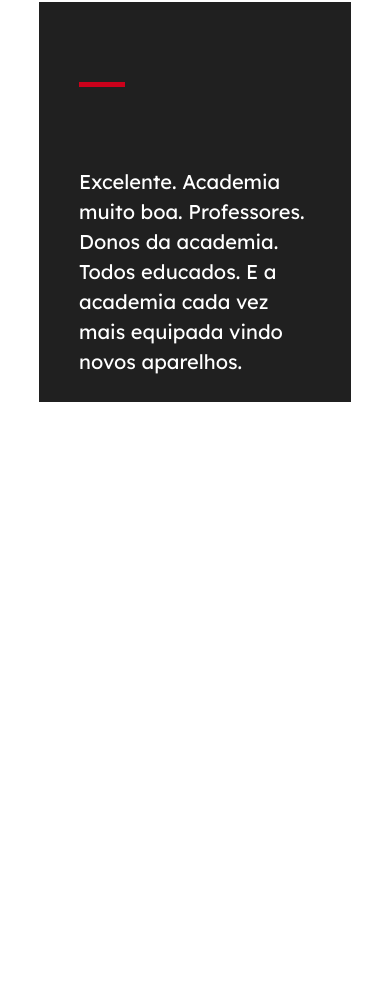
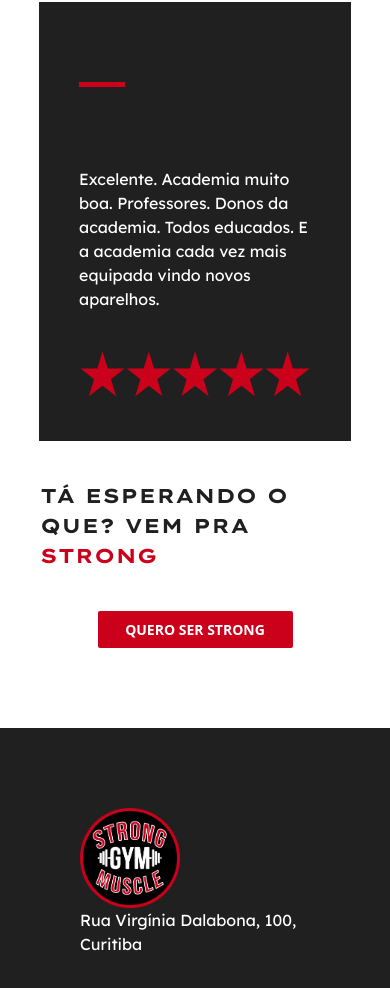
Before and after one commit to LucasSuota/strong_muscle_gym, a Next.js app: page / in a window 390 px wide. Shown: the part 3959-4947 px from the top of the page. Before the commit the page ends 4361 px from the top, so only its background shows below. Built offline with nearby package versions, Linux system fonts and the light colour scheme.

Commit message:
feat: footer

```diff
--- a/app/page.tsx
+++ b/app/page.tsx
@@ -1,9 +1,11 @@
+import Footer from "@/components/footer/Footer";
 import Header from "@/components/header/Header";
 import Hero from "@/components/hero/Hero";
 import OurApp from "@/components/ourapp/OurApp";
 import PricesArea from "@/components/pricesarea/PricesArea";
 import Ratings from "@/components/ratings/Ratings";
 import SecondHero from "@/components/secondHero/SecondHero";
+import VenhaSerStrong from "@/components/venhaserstrong/VenhaSerStrong";
 import WhoAreWe from "@/components/whoarewe/WhoAreWe";
 import YouHave from "@/components/youhave/YouHave";
 
@@ -18,6 +20,8 @@
       <OurApp />
       <PricesArea />
       <Ratings />
+      <VenhaSerStrong />
+      <Footer />
     </>
   );
 };
--- /dev/null
+++ b/components/footer/Footer.tsx
@@ -0,0 +1,16 @@
+import Image from "next/image";
+
+const Footer = () => {
+  return (
+    <div className="w-full mx-auto bg-black_primary mt-20 p-20">
+      <Image src={"/images/Logo1.png"} width={100} height={100} alt="logo" />
+      <div>
+        <p className="font-lexend text-white ">
+          Rua Virgínia Dalabona, 100, Curitiba
+        </p>
+      </div>
+    </div>
+  );
+};
+
+export default Footer;
--- a/components/ratings/components/SwiperRating.tsx
+++ b/components/ratings/components/SwiperRating.tsx
@@ -17,7 +17,7 @@
           disableOnInteraction: true,
         }}
         modules={[Autoplay]}
-        className="sm:hidden sm:w-4/5 w-4/5 h-[400px] p-10 flex flex-col items-center justify-between"
+        className="sm:hidden sm:w-4/5 w-4/5 p-10 flex flex-col items-center justify-between"
       >
         {ratingList.map((rating, index) => (
           <SwiperSlide
@@ -25,7 +25,7 @@
             className="w-1/5 flex flex-col items-center justify-between p-10 bg-black_primary"
           >
             <div className="w-1/5 h-[5px] bg-red_primary mb-20 mt-10" />
-            <p className="text-white font-lexend text-subtitles">
+            <p className="text-white font-lexend sm:text-subtitles text-smsubtitles">
               {rating.text}
             </p>
             <Image
--- /dev/null
+++ b/components/venhaserstrong/VenhaSerStrong.tsx
@@ -0,0 +1,17 @@
+import DefaultButton from "../default/buttons/DefaultButton";
+
+const VenhaSerStrong = () => {
+  return (
+    <section className="w-full mx-auto flex flex-col items-center justify-center">
+      <div className="w-full flex items-center justify-center mx-auto p-10">
+        <h3 className="font-bold font-lexendtera sm:text-titles text-smtitles text-black_primary">
+          TÁ ESPERANDO O QUE? VEM PRA{" "}
+          <span className="text-red_primary">STRONG</span>
+        </h3>
+      </div>
+      <DefaultButton text="QUERO SER STRONG" />
+    </section>
+  );
+};
+
+export default VenhaSerStrong;
--- a/components/whoarewe/components/WhoAreWeTitle.tsx
+++ b/components/whoarewe/components/WhoAreWeTitle.tsx
@@ -3,7 +3,7 @@
 const WhoAreWeTitle = () => {
   return (
     <section className="w-full flex flex-col items-center justify-center p-10">
-      <h3 className="text-black_primary font-bold font-lexendtera text-subtitles leading-4">
+      <h3 className="text-black_primary font-bold font-lexendtera sm:text-titles text-smtitles leading-4">
         QUEM SOMOS?
       </h3>
       <span className="text-red_primary font-bold font-lexend text-details">
--- a/components/youhave/components/YouHaveTitle.tsx
+++ b/components/youhave/components/YouHaveTitle.tsx
@@ -1,7 +1,7 @@
 const YouHaveTitle = () => {
   return (
     <section className="w-full flex items-center justify-center p-10">
-      <h3 className="font-lexend text-subtitles font-bold">
+      <h3 className="font-lexend sm:text-titles text-smtitles font-bold">
         NA <span className="text-red_primary">STRONG</span> VOCÊ TEM
       </h3>
     </section>
```
